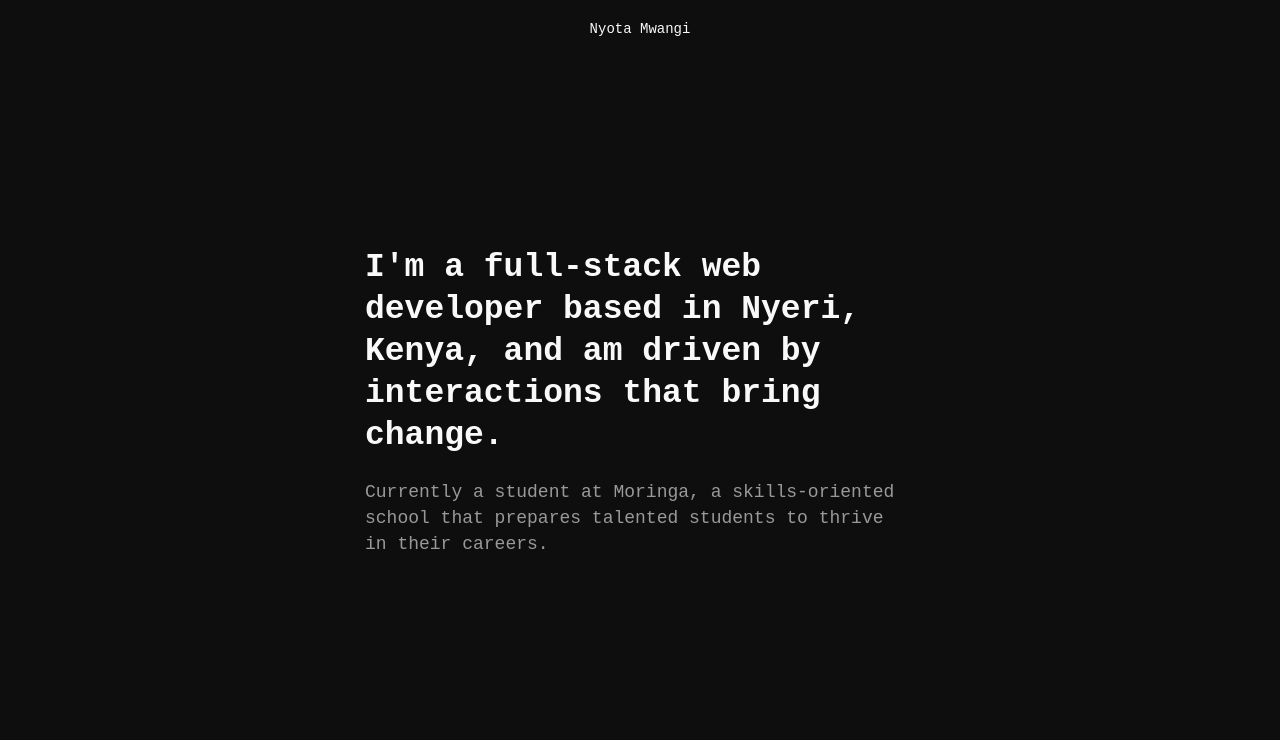
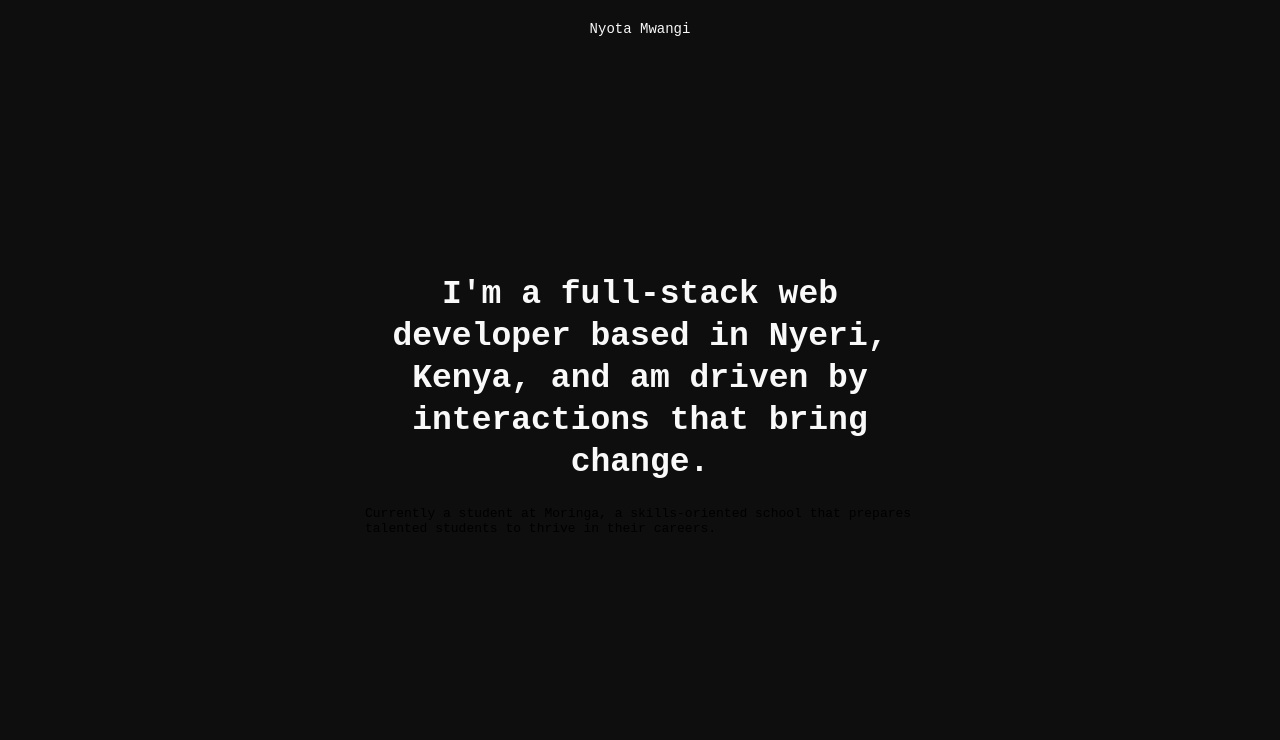
Before and after one commit to trucktar/truckfolio, a plain HTML site: page index.html in a window 1280 px wide. Shown: the top 740 px of the page. Drawn offline with Linux system fonts and the light colour scheme.

Commit message:
Update styles.css

```diff
--- a/styles.css
+++ b/styles.css
@@ -39,14 +39,10 @@ body {
   padding-left: 10%;
 }
 .masthead h1 {
+  text-align: center;
   font-size: 33px;
   line-height: 42px;
   color: #f9f9f9;
-}
-.masthead p {
-  font-size: 18px;
-  line-height: 26px;
-  color: #999999;
 }
 .masthead-contents {
   max-width: 550px;
```
